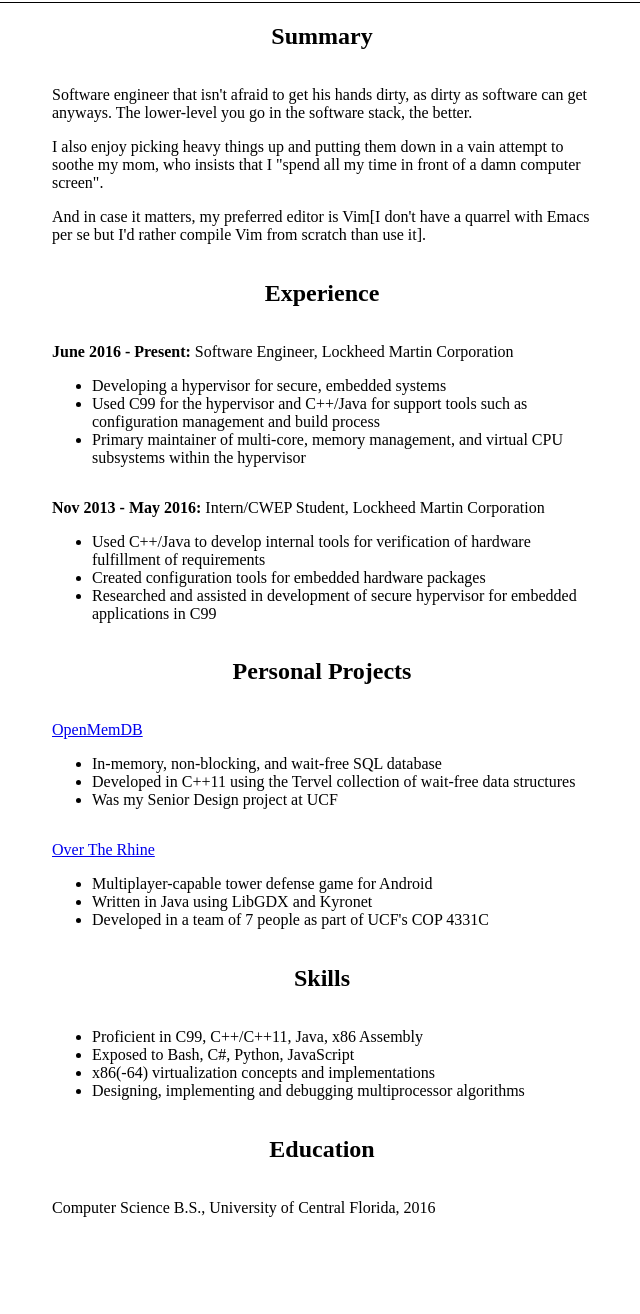
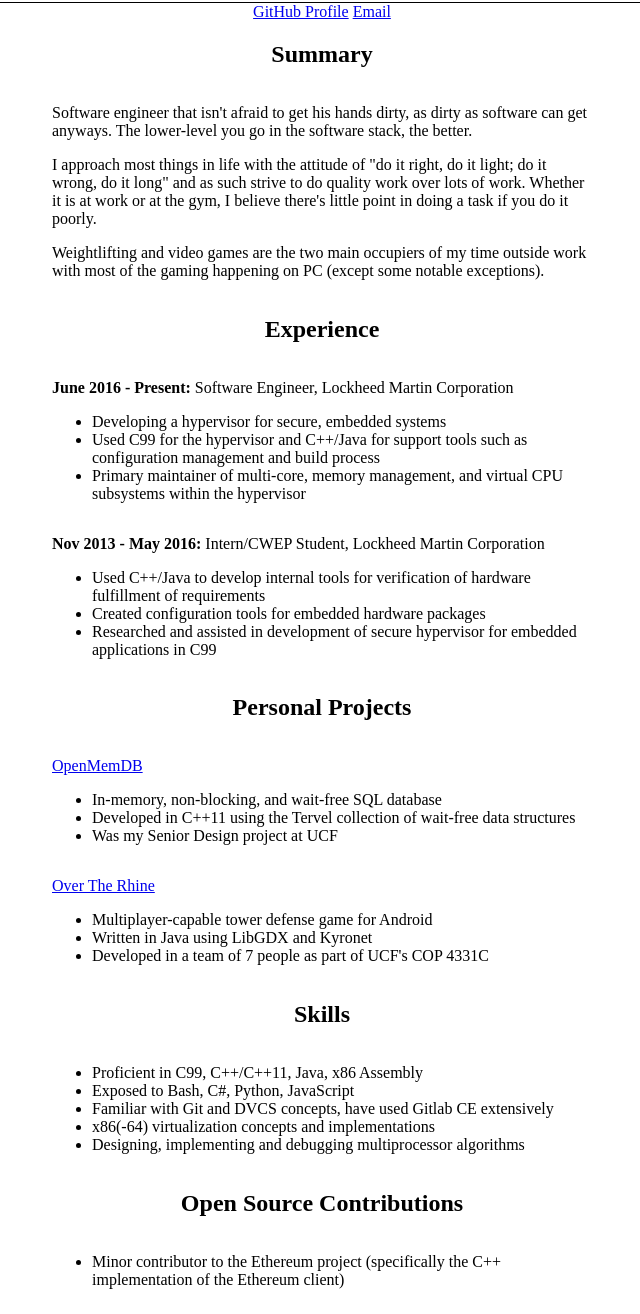
Before and after one commit to Dar13/moor3-website, a plain HTML site: page main/resume.html in a window 1280 px wide. Shown: the part 86-1400 px from the top of the page, without its empty margins (318-958 px from the left). Before the commit the page ends 1327 px from the top, so only its background shows below. Drawn offline with Linux system fonts and the light colour scheme.

Commit message:
Redid intro paragraphs, added OSS contribs, added GitHub/email links

```diff
--- a/main/resume.html
+++ b/main/resume.html
@@ -11,17 +11,22 @@
       <a href="projects.html" class="header_item header_link" ><p>Projects</p></a>
     </header>
     <main class="generic_main">
+      <div style="text-align:center">
+        <a href="https://github.com/Dar13">GitHub Profile</a>
+        <a href="javascript:window.location.href=atob('bWFpbHRvOm4uYS5tb29yZUBvdXRsb29rLmNvbQ==')">Email</a>
+      </div>
       <h2 class="generic_section_title">Summary</h2>
       <div class="work_box_container">
         <div class="work_item">
           <p>Software engineer that isn't afraid to get his hands dirty, as dirty
              as software can get anyways. The lower-level you go in the software
-             stack, the better.<p>
-          <p>I also enjoy picking heavy things up and putting them
-             down in a vain attempt to soothe my mom, who insists that I "spend all my
-             time in front of a damn computer screen".</p>
-          <p>And in case it matters, my preferred editor is Vim[I don't have a quarrel with Emacs
-             per se but I'd rather compile Vim from scratch than use it].</p>
+             stack, the better.</p>
+          <p>I approach most things in life with the attitude of "do it right,
+             do it light; do it wrong, do it long" and as such strive to do quality
+             work over lots of work. Whether it is at work or at the gym, I believe there's
+             little point in doing a task if you do it poorly.</p>
+          <p>Weightlifting and video games are the two main occupiers of my time outside
+             work with most of the gaming happening on PC (except some notable exceptions).</p>
         </div>
       </div>
       <h2 class="generic_section_title">Experience</h2>
@@ -73,8 +78,17 @@
           <ul>
             <li>Proficient in C99, C++/C++11, Java, x86 Assembly</li>
             <li>Exposed to Bash, C#, Python, JavaScript</li>
+            <li>Familiar with Git and DVCS concepts, have used Gitlab CE extensively</li>
             <li>x86(-64) virtualization concepts and implementations</li>
             <li>Designing, implementing and debugging multiprocessor algorithms</li>
+          </ul>
+        </div>
+      </div>
+      <h2 class="generic_section_title">Open Source Contributions</h2>
+      <div class="work_box_container">
+        <div class="work_item">
+          <ul>
+            <li>Minor contributor to the Ethereum project (specifically the C++ implementation of the Ethereum client)</li>
           </ul>
         </div>
       </div>
```
